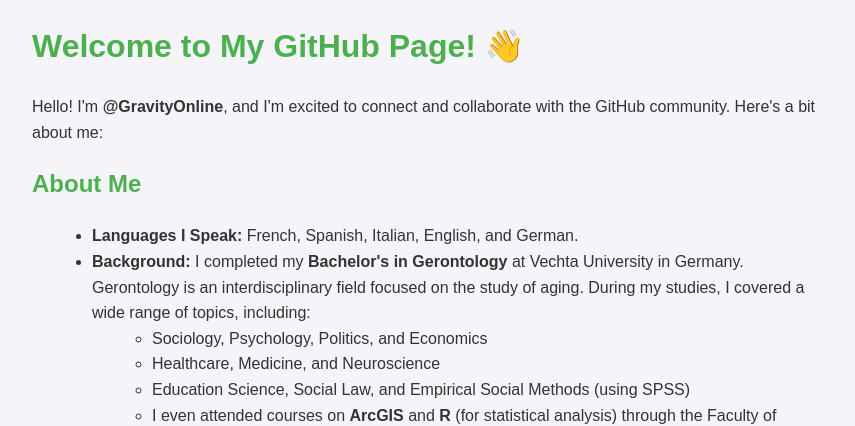
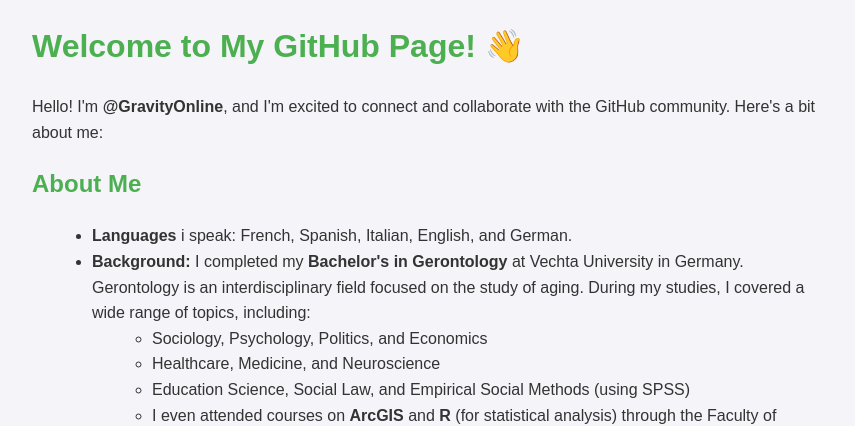
Before and after one commit to 00Nevo/00nevo.github.io, a Jekyll site: the page index.html, which Jekyll copies as it is, in a window 1280 px wide. Shown: the top 426 px of the page, without its empty margins (208-1063 px from the left). Built offline with Jekyll 4.4.1, drawn with Linux system fonts in a browser that asks for light colours.

```diff
--- a/index.html
+++ b/index.html
@@ -42,7 +42,7 @@
 
         <h2>About Me</h2>
         <ul>
-            <li><strong>Languages I Speak:</strong> French, Spanish, Italian, English, and German.</li>
+            <li><strong>Languages </strong>  i speak: French, Spanish, Italian, English, and German.</li>
             <li><strong>Background:</strong> I completed my <strong>Bachelor's in Gerontology</strong> at Vechta University in Germany. Gerontology is an interdisciplinary field focused on the study of aging. During my studies, I covered a wide range of topics, including:
                 <ul>
                     <li>Sociology, Psychology, Politics, and Economics</li>
```
